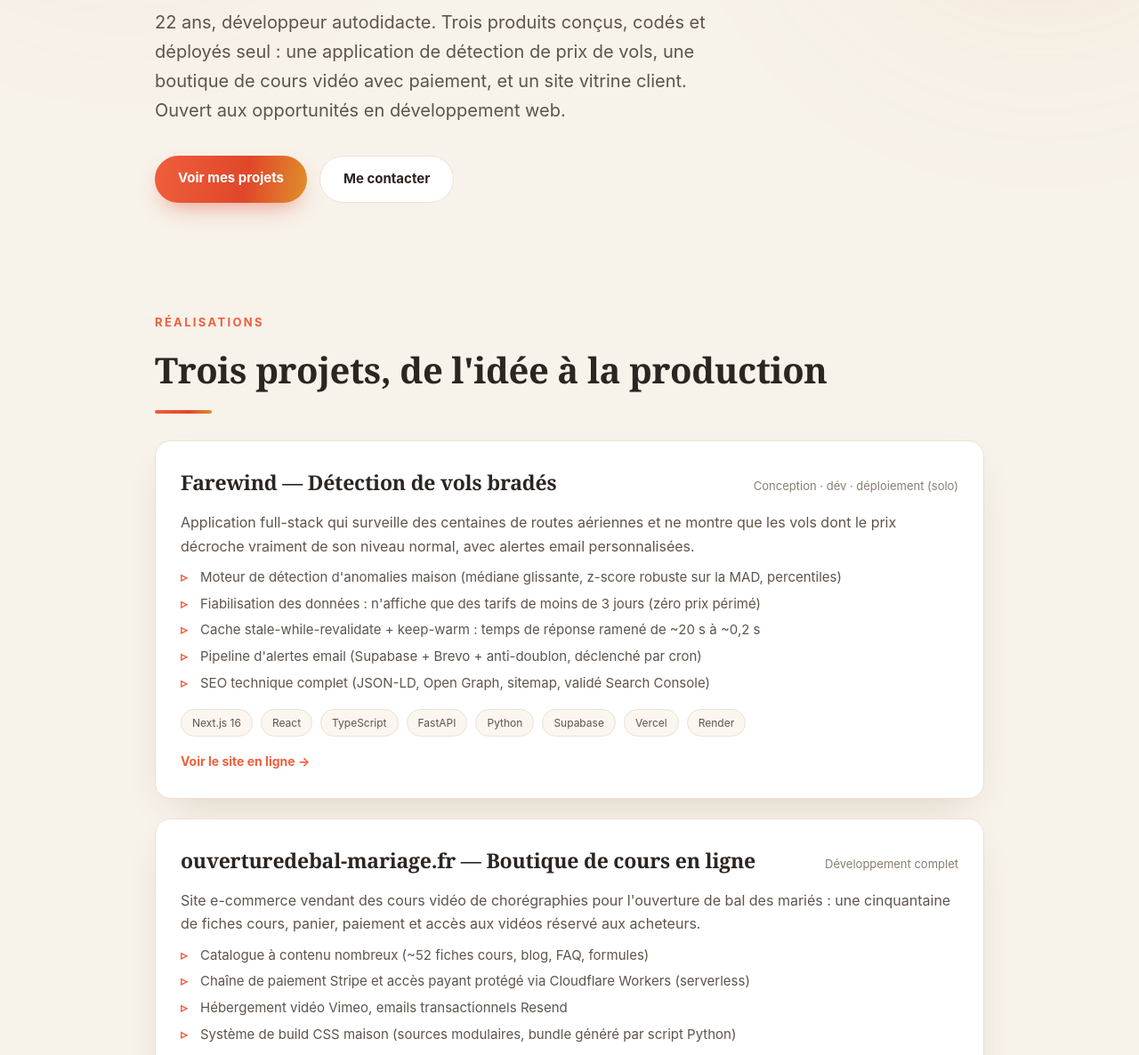
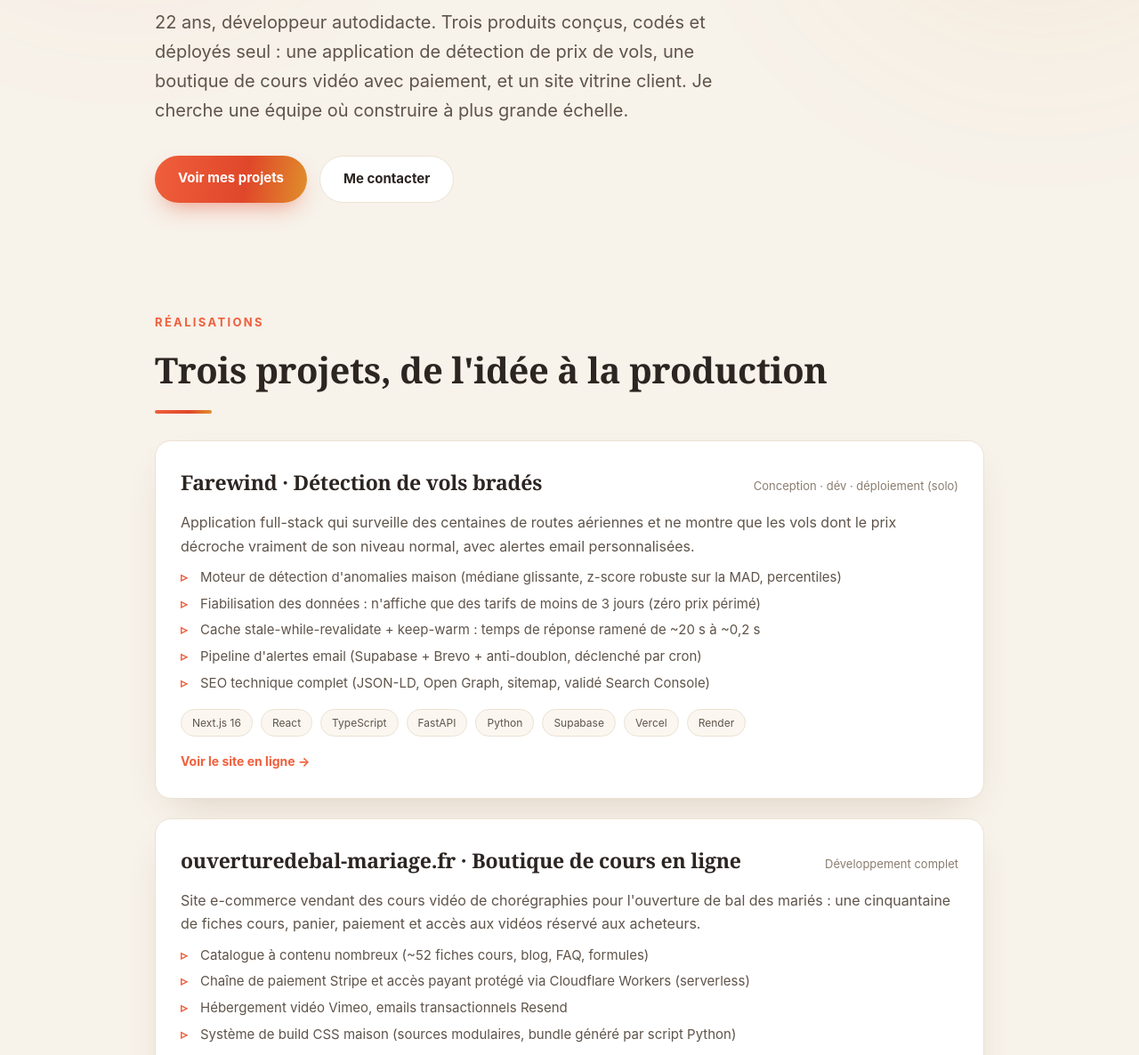
Before and after one commit to raulhatospro-dot/raulhatospro-dot.github.io, a plain HTML site: page index.html in a window 1280 px wide. Shown: the part 354-1540 px from the top of the page at 89% size. Drawn offline with Linux system fonts and the light colour scheme.

Commit message:
De-slop : retrait des tirets cadratins et d'une formule trop generique

```diff
--- a/index.html
+++ b/index.html
@@ -3,10 +3,10 @@
 <head>
 <meta charset="utf-8">
 <meta name="viewport" content="width=device-width, initial-scale=1">
-<title>Raul Hatos — Développeur web full-stack</title>
+<title>Raul Hatos · Développeur web full-stack</title>
 <meta name="description" content="Raul Hatos, développeur web autodidacte. Trois produits conçus, codés et déployés seul : une application de détection de prix, une boutique de cours en ligne et un site vitrine client.">
 <meta name="theme-color" content="#f7f2ea">
-<meta property="og:title" content="Raul Hatos — Développeur web full-stack">
+<meta property="og:title" content="Raul Hatos · Développeur web full-stack">
 <meta property="og:description" content="Trois produits conçus, codés et déployés seul. Python, FastAPI, Next.js, Stripe.">
 <meta property="og:type" content="website">
 <style>
@@ -88,7 +88,7 @@
   .proj .go{color:var(--coral);font-size:14px;font-weight:700;margin-top:16px;display:inline-block}
   .proj .go:hover{color:var(--terra)}
 
-  /* Skills — chaque carte sa couleur douce */
+  /* Skills : chaque carte sa couleur douce */
   .skills{display:grid;grid-template-columns:repeat(auto-fit,minmax(220px,1fr));gap:18px}
   .sk{background:var(--card);border:1px solid var(--line);border-radius:var(--radius);padding:22px;
     box-shadow:var(--shadow);transition:.2s}
@@ -129,7 +129,7 @@
     <div class="wrap">
       <div class="eyebrow">Développeur web full-stack · autodidacte</div>
       <h1>Je conçois et je mets en ligne<br>des <span class="grad-txt">produits qui marchent.</span></h1>
-      <p>22 ans, développeur autodidacte. Trois produits conçus, codés et déployés seul : une application de détection de prix de vols, une boutique de cours vidéo avec paiement, et un site vitrine client. Ouvert aux opportunités en développement web.</p>
+      <p>22 ans, développeur autodidacte. Trois produits conçus, codés et déployés seul : une application de détection de prix de vols, une boutique de cours vidéo avec paiement, et un site vitrine client. Je cherche une équipe où construire à plus grande échelle.</p>
       <div class="cta">
         <a class="btn btn-p" href="#projets">Voir mes projets</a>
         <a class="btn btn-g" href="#contact">Me contacter</a>
@@ -144,7 +144,7 @@
 
       <div class="proj">
         <div class="top">
-          <h3>Farewind — Détection de vols bradés</h3>
+          <h3>Farewind · Détection de vols bradés</h3>
           <span class="role">Conception · dév · déploiement (solo)</span>
         </div>
         <p class="pitch">Application full-stack qui surveille des centaines de routes aériennes et ne montre que les vols dont le prix décroche vraiment de son niveau normal, avec alertes email personnalisées.</p>
@@ -165,7 +165,7 @@
 
       <div class="proj">
         <div class="top">
-          <h3>ouverturedebal-mariage.fr — Boutique de cours en ligne</h3>
+          <h3>ouverturedebal-mariage.fr · Boutique de cours en ligne</h3>
           <span class="role">Développement complet</span>
         </div>
         <p class="pitch">Site e-commerce vendant des cours vidéo de chorégraphies pour l'ouverture de bal des mariés : une cinquantaine de fiches cours, panier, paiement et accès aux vidéos réservé aux acheteurs.</p>
@@ -184,7 +184,7 @@
 
       <div class="proj">
         <div class="top">
-          <h3>Site Sylvia Pellegrini — Vitrine client</h3>
+          <h3>Site Sylvia Pellegrini · Vitrine client</h3>
           <span class="role">Freelance · conception & maintenance</span>
         </div>
         <p class="pitch">Site professionnel réalisé et maintenu pour une cliente, coach vocale à La Réunion. Site statique rapide, pensé pour être simple à faire évoluer.</p>
```
